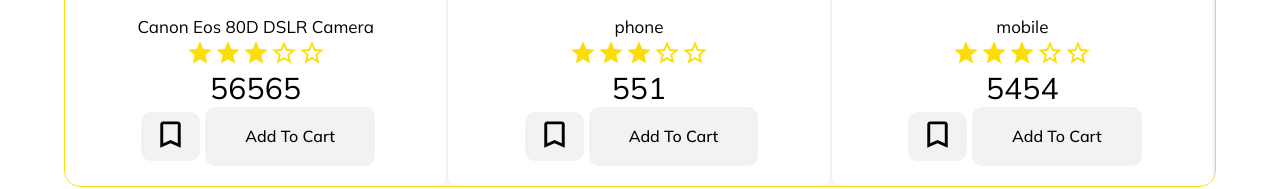
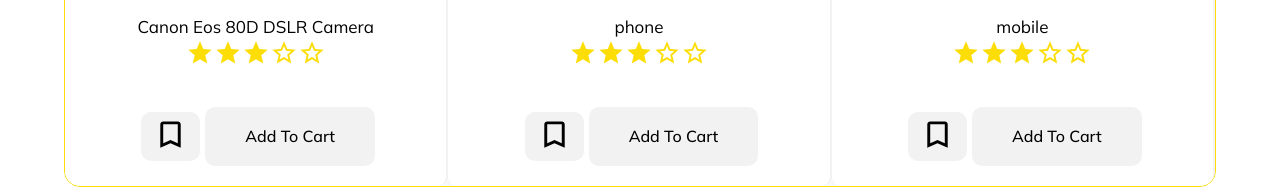
Before and after one commit to mohammedshamia/heroes-team-project, a React (Create React App) app: page /product/payment in a window 1280 px wide. Shown: the part 870-1059 px from the top of the page. Built offline with nearby package versions, Linux system fonts and the light colour scheme.

Commit message:
change style

```diff
--- a/src/App.tsx
+++ b/src/App.tsx
@@ -70,7 +70,7 @@ function App() {
           <Route path="*" element={<Navigate to="/404" />} />
         </Routes>
       </ThemeProvider>
-</ThemeContext>
+        </ThemeContext>
       </Suspense>
     </div>
   );
--- a/src/Components/Elements/Card/MainCard.tsx
+++ b/src/Components/Elements/Card/MainCard.tsx
@@ -1,10 +1,11 @@
 import { Card, CardImg } from "./index";
-import { ContainerButton } from "./style";
+import { ContainerButton, ContainerContentCard } from "./style";
 import { BookMarkEmpty, BookMarkfill } from "../../Icons/BookMark";
 import Rate from "../Rating";
 import { useState } from "react";
 import Button from "../Buttons";
 import Typography from "../../Typography";
+import { useTheme } from 'styled-components'
 interface IpropsMainCard {
   imgUrl?: string;
   title?: string;
@@ -14,27 +15,28 @@ export default function MainCard(props: IpropsMainCard) {
   const { imgUrl, title, price } = props;
   const [rating, setRating] = useState<number>(3);
   const [state, setState] = useState<boolean>(false);
+  const theme = useTheme()
   return (
-    <Card>
+    <Card >
 
         <CardImg src={imgUrl} alt="phone" />
-        <div style = {{marginBottom:"20px",display:"flex",flexDirection:"column",alignItems:"center"}}>
-
+      <ContainerContentCard>
         <Typography className="bla-bla" style = {{fontSize:"1.7rem"}} variant="h5"> {title} </Typography>
         <Rate rating={rating} onRating={(rate: number) => setRating(rate)} />
-        <Typography variant="h4">  {price}  </Typography>
+        <Typography variant="h4" color={theme.background.default} >  {price}  </Typography>
         <ContainerButton>
           <Button
             padding="5px 12px"
             margin="5px"
             onClick={() => setState(!state)}
+            height="40%"
           >
             {!state && <BookMarkEmpty />}
             {state && <BookMarkfill />}
           </Button>
-          <Button padding="8px 40px"> Add To Cart </Button>
+          <Button padding="5px 40px"> Add To Cart </Button>
         </ContainerButton>
-     </div>
+      </ContainerContentCard>
     </Card>
   );
 }
--- a/src/Components/Elements/Card/style.ts
+++ b/src/Components/Elements/Card/style.ts
@@ -9,24 +9,17 @@ interface IProps {
 }
 
 export const CardSection = styled.div<IProps>`
-    /* position: relative; */
     display: flex;
     flex-direction: column;
     align-items: center;
     gap: 10px;
-    /* height: ${(props) => props.height || "400px"}; */
     background-color: #fff;
     border-radius: ${(props) => props.borderRadius || "10px"};
     overflow: hidden;
-    /* padding: 35px 4px; */
-    /* width: ${(props) => props.width}; */
-    /* @media (max-width: 768px) {
-    width: 100%;
-  } */
+
 `;
 
 export const Img = styled.img<IProps>`
-  /* width: ${(props) => (props.width ? props.width : "300px")}; */
   width: ${(props) => (props.width ? props.width : "100%")};
   height: ${(props) => (props.height ? props.height : "auto")};
   object-fit: cover;
@@ -60,7 +53,13 @@ top:10px;
 right:12px;
 
 `;
+export const ContainerContentCard = styled.div`
+margin-bottom:20px;
+display:flex;
+align-items:center;
+flex-direction:column;
 
+`
 export const ItemImg = styled.div<IProps>`
 width:20%;
 height:150px;
@@ -69,7 +68,6 @@ object-fit:cover;
 display:flex;
 align-items: ${props => props.alignItems || null}  ;
 justify-content: ${props => props.justifyContent || null} ;
-/* padding:5px 10px;  */
 
 `
 export const ItemCounter = styled.div`
--- a/src/Helpers/globalStyle.ts
+++ b/src/Helpers/globalStyle.ts
@@ -10,7 +10,10 @@ padding: 0;
 box-sizing: border-box;
 font-family: "Mulish", sans-serif;
 }
-
+body
+{
+  background: ${props => props.theme.background.default};
+}
 html {
 font-size: 62.5%;
 overflow-x: hidden;
--- a/src/Pages/CartPage/index.tsx
+++ b/src/Pages/CartPage/index.tsx
@@ -23,6 +23,7 @@ const CartPage = () => {
       </TitleLink>
       <Parent>
         < Wrapper>
+
       {ItemCart.map((item, index) => (
         <ShoppingCart
           key={index}
--- a/src/Pages/CartPage/style.ts
+++ b/src/Pages/CartPage/style.ts
@@ -12,7 +12,7 @@ width:100%;
 
 `
 export const WrapperSubTotal = styled.div`
-background-color:#F2F2F2;
+background-color: #F2F2F2;
 height:250px;
 border-radius:16px;
 display:flex;
--- a/src/Pages/ReviewPage/shippingReviewPage.tsx
+++ b/src/Pages/ReviewPage/shippingReviewPage.tsx
@@ -5,7 +5,6 @@ import ShippingFormik from "../../Components/Forms/ShippingForm/ShippingFormik";
 import OrderDetails from './OrderDetails';
 import Button from '../../Components/Elements/Buttons';
 import Container from '../../Components/Container';
-// import Container from '../../Components/Container';
 
 const ShippingPage = () => {
   return (
@@ -14,15 +13,16 @@ const ShippingPage = () => {
       <Stepper>
         <> <Step> 1 </Step>
           <Typography
-            children=' shipping and payment'
+            children='shipping and payment'
             fontWeight={700}
             color='#000'
             style={{
               fontSize: "15px",
+              cursor: "pointer",
             }}
           />
         </>
-        <Hr />
+        <Hr margin="0px 10px" />
         <> <StepDisable> 2 </StepDisable>
 
           <Typography
@@ -39,25 +39,18 @@ const ShippingPage = () => {
         <ShippingFormik />
         <WrapOrder >
           <OrderDetails />
-          {/* <PositionButton > */}
-          <article style={{ alignSelf: "flex-end", width: "content-fit" }}>
+          <PositionButton>
           <Button
             type="submit"
             backgroundColor={"#FCDD06"}
             padding={"1rem 3.5rem"}
-            fontSize={"12px"}
-            // position='absolute'
+              fontSize={"12px"}
             right={"0"}
-            bottom={"0"}
-            // margin={"-50px 0px"}
-            form={"form"}>
-
-
-            Review order
-
+              bottom={"0"}
+              form={"form"}>
+              Review order
           </Button>
-          </article>
-          {/* </PositionButton>    */}
+          </PositionButton>
         </WrapOrder>
       </WrapperFormAndOrder>
     </Container>
--- a/src/Pages/ReviewPage/style.ts
+++ b/src/Pages/ReviewPage/style.ts
@@ -4,7 +4,8 @@ import styled from 'styled-components'
 interface prop {
   opacity?: string;
   width?: string;
-  Grid?:string;
+  Grid?: string;
+  margin?: string;
 }
 export const Step = styled.span < prop>`
 
@@ -31,6 +32,7 @@ export const Hr = styled.hr<prop>`
 width: ${props => props.width || "65px"};
 height:2px;
 background: #707070;
+margin:${props => props.margin || null}
 /* margin:0 10px ;  */
 
 `
@@ -117,9 +119,9 @@ display:flex;
 flex-direction:column;
 align-items:center;
  `
-export const PositionButton = styled.div`
-position:absolute;
-bottom:0;
- right:0;
+export const PositionButton = styled.article`
+ width:fit-content;
+ align-self:flex-end;
+
 
  `
```
Also changed, not shown: src/Components/Elements/Card/ShoppingCart.tsx (+3 -4 lines).
